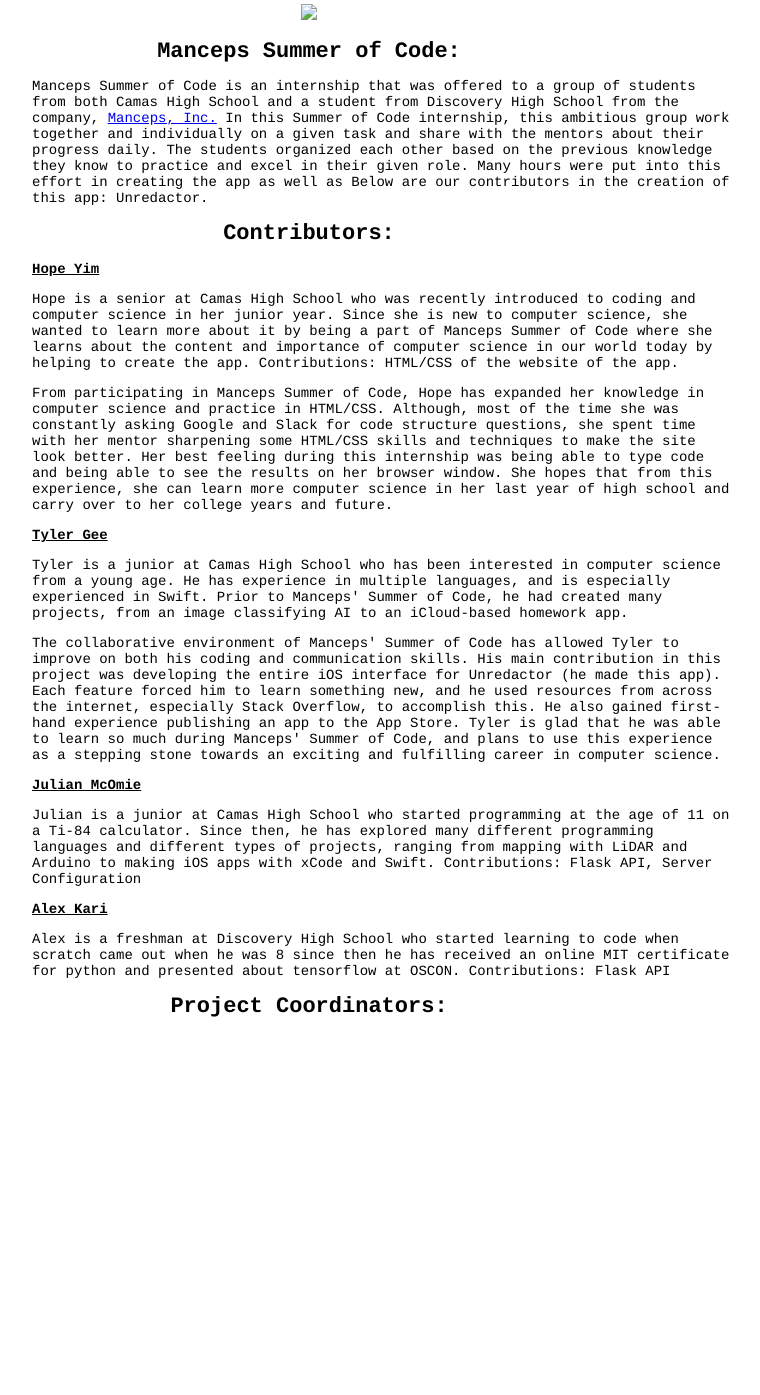
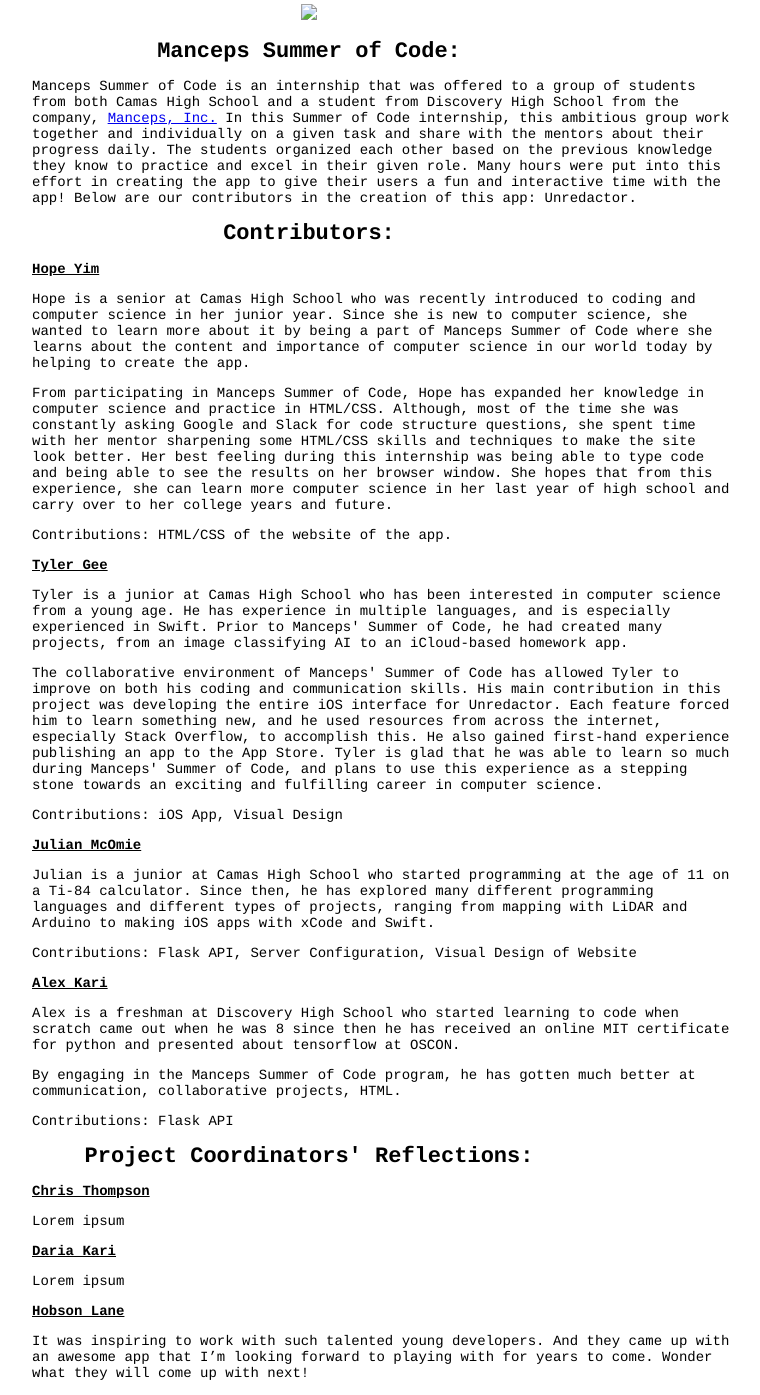
Before and after one commit to manceps/unredactor-2019-SoC, a Flask app: template unredactor/app/templates/creator.html in a window 1280 px wide. Shown: the part 118-1513 px from the top of the page, without its empty margins (331-1091 px from the left). Before the commit the page ends 1135 px from the top, so only its background shows below. Run offline with Flask 2, Linux system fonts and the light colour scheme; the template is opened without the code that fills it, so the values that code supplies are empty; parts of the project's set-up code (start-up, migrations or seed data) failed here and were passed over; some libraries are stand-ins or nearby versions.

Commit message:
Update creator.html

```diff
--- a/unredactor/app/templates/about.html
+++ b/unredactor/app/templates/about.html
@@ -89,7 +89,7 @@
 <p class="wrapped">Lorem ipsum dolor sit amet, consectetur adipiscing elit, sed do eiusmod tempor incididunt ut labore et dolore magna aliqua. Ut enim ad minim veniam, quis nostrud exercitation ullamco laboris nisi ut aliquip ex ea commodo consequat. Duis aute irure dolor in reprehenderit in voluptate velit esse cillum dolore eu fugiat nulla pariatur. Excepteur sint occaecat cupidatat non proident, sunt in culpa qui officia deserunt mollit anim id est laborum.</p>
 
 <p><strong><u>HTML/CSS</u></strong></p>
-<p class="wrapped">Lorem ipsum dolor sit amet, consectetur adipiscing elit, sed do eiusmod tempor incididunt ut labore et dolore magna aliqua. Ut enim ad minim veniam, quis nostrud exercitation ullamco laboris nisi ut aliquip ex ea commodo consequat. Duis aute irure dolor in reprehenderit in voluptate velit esse cillum dolore eu fugiat nulla pariatur. Excepteur sint occaecat cupidatat non proident, sunt in culpa qui officia deserunt mollit anim id est laborum.</p>
+<p class="wrapped">HTML/CSS is a website platform to create any website with lines of code. HTML stands for HyperText Markup Language and this gives content for the website such as headings, paragraphs, and images. CSS stands for Cascading Style Sheets and this shows the visual appearance of the website such as fonts and colors. By utilizing this language, Hope and Alex were able to create the website for the Unredactor from scratch. </p>
 
 <p><strong><u>iOS</u></strong></p>
 <p class="wrapped">Lorem ipsum dolor sit amet, consectetur adipiscing elit, sed do eiusmod tempor incididunt ut labore et dolore magna aliqua. Ut enim ad minim veniam, quis nostrud exercitation ullamco laboris nisi ut aliquip ex ea commodo consequat. Duis aute irure dolor in reprehenderit in voluptate velit esse cillum dolore eu fugiat nulla pariatur. Excepteur sint occaecat cupidatat non proident, sunt in culpa qui officia deserunt mollit anim id est laborum.</p>
--- a/unredactor/app/templates/creator.html
+++ b/unredactor/app/templates/creator.html
@@ -81,38 +81,47 @@
 <h1>Manceps Summer of Code:</h1>
 <p>
 
-<p class="wrapped">Manceps Summer of Code is an internship that was offered to a group of students from both Camas High School and a student from Discovery High School from the company, <a href = "https://www.manceps.com/">Manceps, Inc.</a> In this Summer of Code internship, this ambitious group work together and individually on a given task and share with the mentors about their progress daily. The students organized each other based on the previous knowledge they know to practice and excel in their given role. Many hours were put into this effort in creating the app as well as Below are our contributors in the creation of this app: Unredactor.</p>
+<p class="wrapped">Manceps Summer of Code is an internship that was offered to a group of students from both Camas High School and a student from Discovery High School from the company, <a href = "https://www.manceps.com/">Manceps, Inc.</a> In this Summer of Code internship, this ambitious group work together and individually on a given task and share with the mentors about their progress daily. The students organized each other based on the previous knowledge they know to practice and excel in their given role. Many hours were put into this effort in creating the app to give their users a fun and interactive time with the app! Below are our contributors in the creation of this app: Unredactor.</p>
 
 <p>
 <h1>Contributors:</h1>
 <p>
 
 <p><strong><u>Hope Yim</u></strong></p>
-<p class="wrapped">Hope is a senior at Camas High School who was recently introduced to coding and computer science in her junior year. Since she is new to computer science, she wanted to learn more about it by being a part of Manceps Summer of Code where she learns about the content and importance of computer science in our world today by helping to create the app. Contributions: HTML/CSS of the website of the app.</p>
+<p class="wrapped">Hope is a senior at Camas High School who was recently introduced to coding and computer science in her junior year. Since she is new to computer science, she wanted to learn more about it by being a part of Manceps Summer of Code where she learns about the content and importance of computer science in our world today by helping to create the app.</p>
 <p class="wrapped">From participating in Manceps Summer of Code, Hope has expanded her knowledge in computer science and practice in HTML/CSS. Although, most of the time she was constantly asking Google and Slack for code structure questions, she spent time with her mentor sharpening some HTML/CSS skills and techniques to make the site look better. Her best feeling during this internship was being able to type code and being able to see the results on her browser window. She hopes that from this experience, she can learn more computer science in her last year of high school and carry over to her college years and future.  </p>
+<p class="wrapped">Contributions: HTML/CSS of the website of the app.</p>
 
 
 <p><strong><u>Tyler Gee</u></strong></p>
 <p class="wrapped">Tyler is a junior at Camas High School who has been interested in computer science from a young age. He has experience in multiple languages, and is especially experienced in Swift. Prior to Manceps' Summer of Code, he had created many projects, from an image classifying AI to an iCloud-based homework app.</p>
-<p class="wrapped">The collaborative environment of Manceps' Summer of Code has allowed Tyler to improve on both his coding and communication skills. His main contribution in this project was developing the entire iOS interface for Unredactor (he made this app). Each feature forced him to learn something new, and he used resources from across the internet, especially Stack Overflow, to accomplish this. He also gained first-hand experience publishing an app to the App Store. Tyler is glad that he was able to learn so much during Manceps' Summer of Code, and plans to use this experience as a stepping stone towards an exciting and fulfilling career in computer science.</p>
-
+<p class="wrapped">The collaborative environment of Manceps' Summer of Code has allowed Tyler to improve on both his coding and communication skills. His main contribution in this project was developing the entire iOS interface for Unredactor. Each feature forced him to learn something new, and he used resources from across the internet, especially Stack Overflow, to accomplish this. He also gained first-hand experience publishing an app to the App Store. Tyler is glad that he was able to learn so much during Manceps' Summer of Code, and plans to use this experience as a stepping stone towards an exciting and fulfilling career in computer science.</p>
+<p class="wrapped">Contributions: iOS App, Visual Design</p>
 
 
 <p><strong><u>Julian McOmie</u></strong></p>
-<p class="wrapped">Julian is a junior at Camas High School who started programming at the age of 11 on a Ti-84 calculator. Since then, he has explored many different programming languages and different types of projects, ranging from mapping with LiDAR and Arduino to making iOS apps with xCode and Swift.
-Contributions: Flask API, Server Configuration</p>
+<p class="wrapped">Julian is a junior at Camas High School who started programming at the age of 11 on a Ti-84 calculator. Since then, he has explored many different programming languages and different types of projects, ranging from mapping with LiDAR and Arduino to making iOS apps with xCode and Swift.</p>
+<p class="wrapped">Contributions: Flask API, Server Configuration, Visual Design of Website</p>
 
 
 <p><strong><u>Alex Kari</u></strong></p>
-<p class="wrapped">Alex is a freshman at Discovery High School who started learning to code when scratch came out when he was 8 since then he has received an online MIT certificate for python and presented about tensorflow at OSCON.
-Contributions: Flask API</p>
+<p class="wrapped">Alex is a freshman at Discovery High School who started learning to code when scratch came out when he was 8 since then he has received an online MIT certificate for python and presented about tensorflow at OSCON.</p>
+<p class="wrapped">By engaging in the Manceps Summer of Code program, he has gotten much better at communication, collaborative projects, HTML.</p>
+<p class="wrapped">Contributions: Flask API</p>
 
 <p>
-<h1>Project Coordinators:</h1>
+<h1>Project Coordinators' Reflections:</h1>
 <p>
 
-<p>
-<h1>
+<p><strong><u>Chris Thompson</u></strong></p>
+<p class="wrapped">Lorem ipsum</p>
+
+<p><strong><u>Daria Kari</u></strong></p>
+<p class="wrapped">Lorem ipsum</p>
+
+<p><strong><u>Hobson Lane</u></strong></p>
+<p class="wrapped">It was inspiring to work with such talented young developers. And they came up with an awesome app that I’m looking forward to playing with for years to come. Wonder what they will come up with next!</p>
+
 
 	</div>
 	</div>
```
